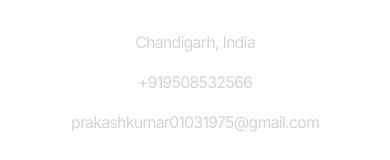
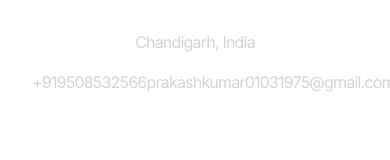
Before and after one commit to spam-prakash/portfolio, a React (Vite) app: page / in a window 390 px wide. Shown: the part 6090-6250 px from the top of the page. Built offline with nearby package versions, Linux system fonts and the light colour scheme.

Commit message:
add phone call link

```diff
--- a/src/components/Contact.jsx
+++ b/src/components/Contact.jsx
@@ -9,7 +9,7 @@ export class Contact extends Component {
         <motion.h2 initial={{opacity:0,y:-50}} whileInView={{opacity:1, y:0}} transition={{delay:0,duration:0.5}} className='my-10 text-center text-4xl'>Contact Me</motion.h2>
         <div className="text-center tracking-tighter">
             <motion.p initial={{opacity:0,x:-100}} whileInView={{opacity:1,x:0}} transition={{duration:1}} className="my-4">{CONTACT.address}</motion.p>
-            <motion.p initial={{opacity:0,x:100}} whileInView={{opacity:1,x:0}} transition={{duration:1}} className="my-4">{CONTACT.phoneNo}</motion.p>
+            <motion.a initial={{opacity:0,x:100}} whileInView={{opacity:1,x:0}} transition={{duration:1}} className="my-4" href="tel:950-853-2566">{CONTACT.phoneNo}</motion.a>
             <a href="mailto:prakashkumar01031975@gmail.com" className="my-4">{CONTACT.email}</a>
         </div>
       </div>
```
